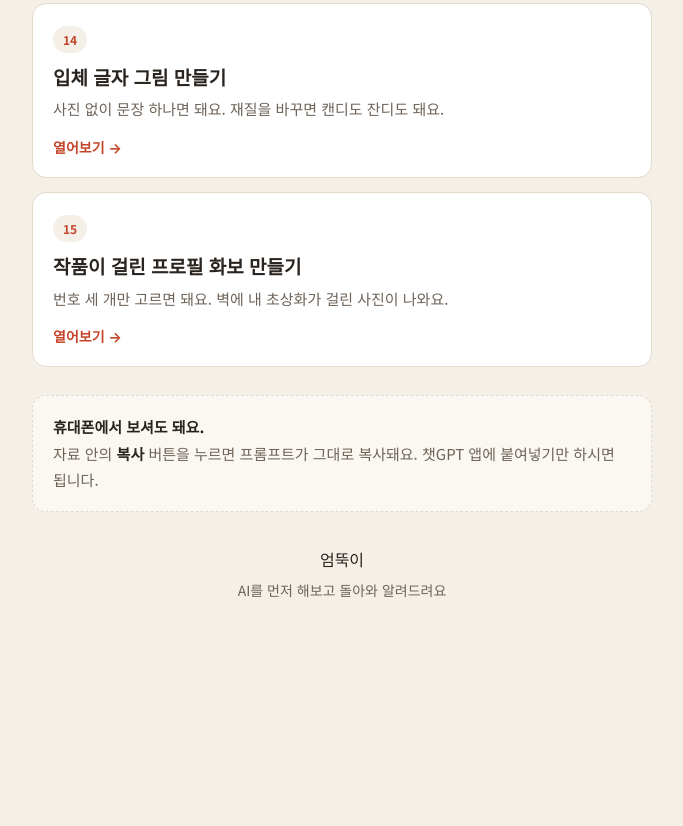
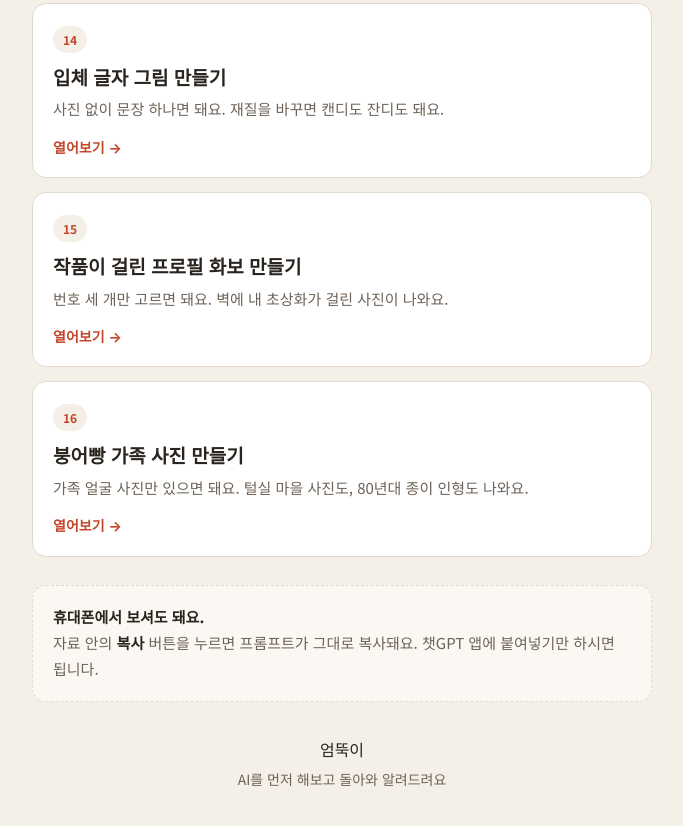
Before and after one commit to pinkhappy5038-dev/jaryo, a plain HTML site: page index.html in a window 1280 px wide. Shown: the part 2798-3624 px from the top of the page, without its empty margins (298-981 px from the left). Before the commit the page ends 3473 px from the top, so only its background shows below. Drawn offline with Linux system fonts and the light colour scheme; a web font is replaced by a local one.

Commit message:
자료 목록에 16번 붕어빵 가족 카드 추가
Co-Authored-By: Claude Opus 5.5 <noreply@anthropic.com>

```diff
--- a/index.html
+++ b/index.html
@@ -178,6 +178,13 @@ footer .sig{font-family:"Gowun Batang",serif; color:var(--ink); font-size:16px}
     <div class="go">열어보기 →</div>
   </a>
 
+  <a class="card" href="붕어빵 가족/">
+    <span class="no">16</span>
+    <h3>붕어빵 가족 사진 만들기</h3>
+    <p>가족 얼굴 사진만 있으면 돼요. 털실 마을 사진도, 80년대 종이 인형도 나와요.</p>
+    <div class="go">열어보기 →</div>
+  </a>
+
   <div class="note">
     <b>휴대폰에서 보셔도 돼요.</b><br>
     자료 안의 <b>복사</b> 버튼을 누르면 프롬프트가 그대로 복사돼요.
```
